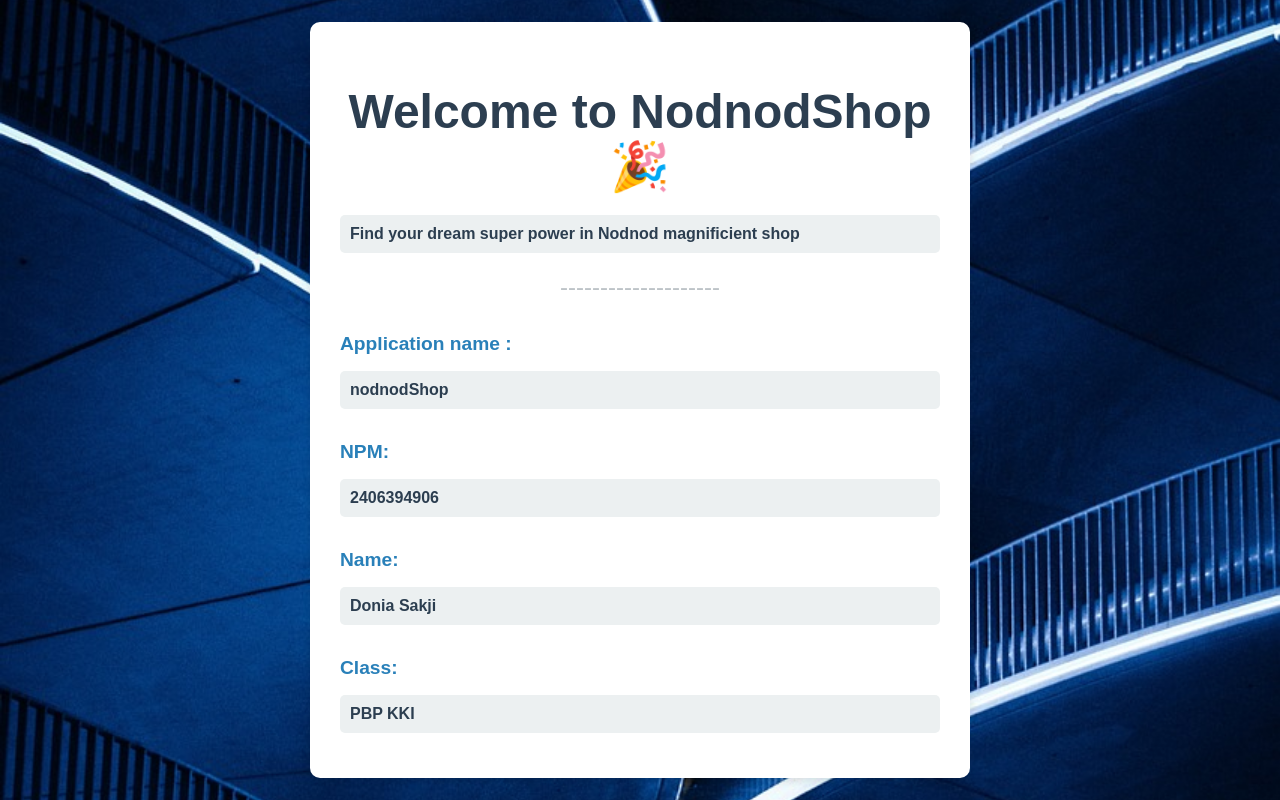
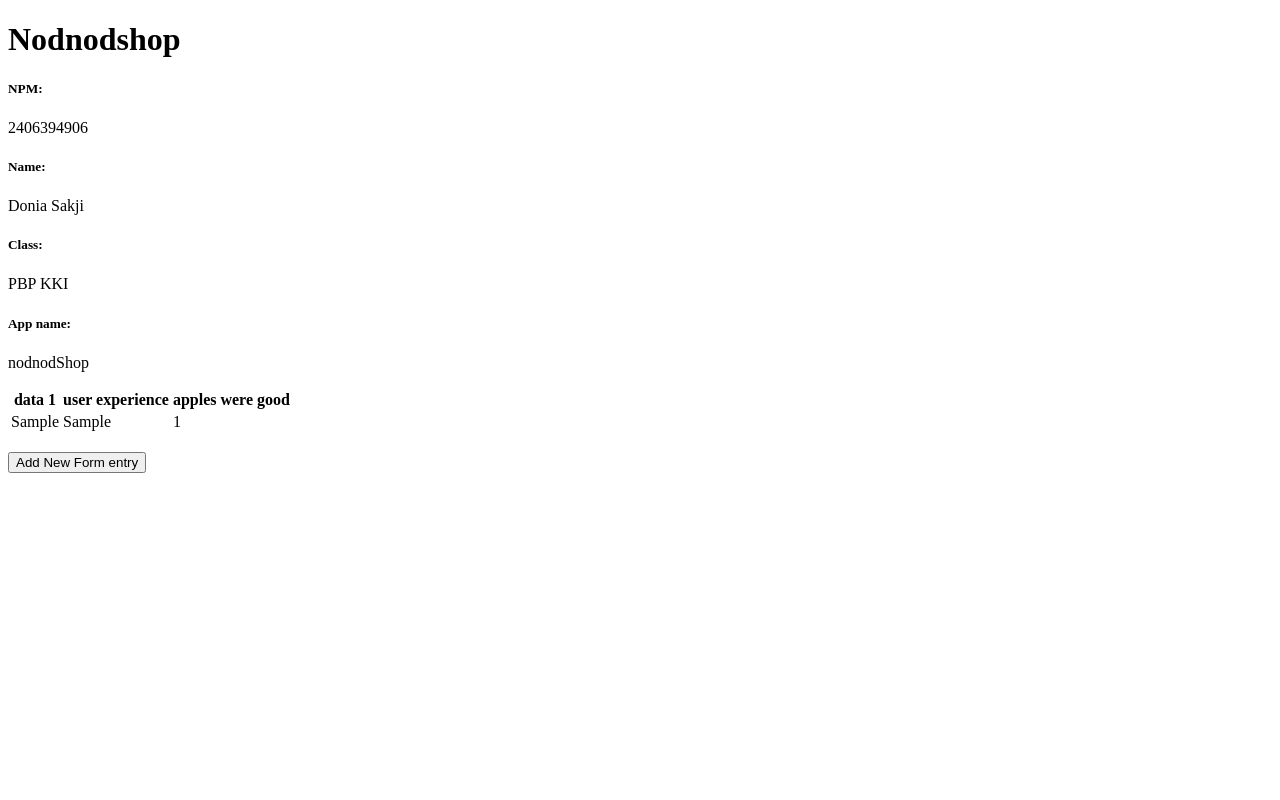
Before and after one commit to Nodnod77/Assignment_2_PBD, a Django app: page / in a window 1280 px wide. Run offline with Django 5.2, Linux system fonts and the light colour scheme; tables that the repository leaves empty hold one stand-in row (values such as "Sample post").

Commit message:
replace files

```diff
--- a/main/models.py
+++ b/main/models.py
@@ -1,4 +1,6 @@
 from django.db import models
+import uuid
+
 
 
 class Product(models.Model):
@@ -11,3 +13,9 @@ class Product(models.Model):
 
     def __str__(self):
         return self.name
+
+class FormEntry(models.Model):
+    id = models.UUIDField(primary_key=True, default=uuid.uuid4, editable=False)
+    data1 = models.CharField(max_length=255)
+    data2 = models.TextField()
+    data3 = models.IntegerField()
--- /dev/null
+++ b/main/templates/base.html
@@ -0,0 +1,13 @@
+{% load static %}
+<!DOCTYPE html>
+<html lang="en">
+  <head>
+    <meta charset="UTF-8" />
+    <meta name="viewport" content="width=device-width, initial-scale=1.0" />
+    {% block meta %} {% endblock meta %}
+  </head>
+
+  <body>
+    {% block content %} {% endblock content %}
+  </body>
+</html>
--- a/main/templates/main.html
+++ b/main/templates/main.html
@@ -1,29 +1,45 @@
-<!DOCTYPE html>
-<html lang="en">
-<head>
-    <meta charset="UTF-8">
-    <meta name="viewport" content="width=device-width, initial-scale=1.0">
-    <title>NodnodShop</title>
-    {% load static %} <!-- lload static files for css style -->
-    <link rel="stylesheet" type="text/css" href="{% static 'css/styles.css' %}">
-</head>
-<body>
-    <div class="container">
-        <h1>Welcome to NodnodShop 🎉</h1>
-<p> Find your dream super power in Nodnod magnificient shop</p>
-        <span>--------------------</span>
+{% extends 'base.html' %}
+{% block content %}
+<h1>Nodnodshop</h1>
 
-        <h5>Application name :</h5>
-        <p>{{ appName }}</p>
+<h5>NPM: </h5>
+<p>{{ npm }}<p>
 
-        <h5>NPM: </h5>
-        <p>{{ npm }}</p>
+<h5>Name:</h5>
+<p>{{ name }}</p>
 
-        <h5>Name: </h5>
-        <p>{{ name }}</p>
+<h5>Class:</h5>
+<p>{{ class }}</p>
 
-        <h5>Class: </h5>
-        <p>{{ class }}</p>
-    </div>
-</body>
-</html>
+<h5>App name:</h5>
+<p>{{ appName }}</p>
+
+{% if not form_entries %}
+<p>There are no form data in nodnodshop feedback.</p>
+{% else %}
+<table>
+  <tr>
+    <th>data 1</th>
+    <th>user experience</th>
+    <th>apples were good</th>
+  </tr>
+
+  {% comment %} This is how to display form data
+  {% endcomment %}
+  {% for form_entry in form_entries %}
+  <tr>
+    <td>{{form_entry.data1}}</td>
+    <td>{{form_entry.data2}}</td>
+    <td>{{form_entry.data3}}</td>
+  </tr>
+  {% endfor %}
+</table>
+{% endif %}
+
+<br />
+
+<a href="{% url 'main:create_form_entry' %}">
+  <button>Add New Form entry </button>
+</a>
+
+{% endblock content %}
--- a/main/urls.py
+++ b/main/urls.py
@@ -1,8 +1,13 @@
 from django.urls import path
-from main.views import show_main
+from main.views import show_main, create_form_entry, show_xml, show_json, show_xml_by_id, show_json_by_id
 
 app_name = 'main'
 
 urlpatterns = [
+    path('xml/<str:id>/', show_xml_by_id, name='show_xml_by_id'),
+    path('json/<str:id>/', show_json_by_id, name='show_json_by_id'),
+    path('json/', show_json, name='show_json'),
+    path('create-form-entry', create_form_entry, name='create_form_entry'),
+    path('xml/', show_xml, name='show_xml'),
     path('', show_main, name='show_main'),
 ]
--- a/main/views.py
+++ b/main/views.py
@@ -1,12 +1,47 @@
-from django.shortcuts import render
+from django.shortcuts import render, redirect
+from main.forms import FormEntryForm
+from main.models import FormEntry
+from django.http import HttpResponse
+from django.core import serializers
 
 # Create your views here.
 def show_main(request):
+    form_entries = FormEntry.objects.all()
+
     context = {
         'npm' : '2406394906 ',
         'name': 'Donia Sakji',
         'class': 'PBP KKI',
         'appName': 'nodnodShop',
+        'form_entries': form_entries,
     }
 
     return render(request, "main.html", context)
+
+
+
+def create_form_entry(request):
+    form = FormEntryForm(request.POST or None)
+
+    if form.is_valid() and request.method == "POST":
+        form.save()
+        return redirect('main:show_main')
+
+    context = {'form': form}
+    return render(request, "create_form_entry.html", context)
+
+def show_xml(request):
+    data = FormEntry.objects.all()
+    return HttpResponse(serializers.serialize("xml", data), content_type="application/xml")
+
+def show_json(request):
+    data = FormEntry.objects.all()
+    return HttpResponse(serializers.serialize("json", data), content_type="application/json")
+
+def show_xml_by_id(request, id):
+    data = FormEntry.objects.filter(pk=id)
+    return HttpResponse(serializers.serialize("xml", data), content_type="application/xml")
+
+def show_json_by_id(request, id):
+    data = FormEntry.objects.filter(pk=id)
+    return HttpResponse(serializers.serialize("json", data), content_type="application/json")
--- a/nodnodShop/settings.py
+++ b/nodnodShop/settings.py
@@ -55,7 +55,7 @@ ROOT_URLCONF = 'nodnodShop.urls'
 TEMPLATES = [
     {
         'BACKEND': 'django.template.backends.django.DjangoTemplates',
-        'DIRS': [],
+        'DIRS': [BASE_DIR / 'templates'],
         'APP_DIRS': True,
         'OPTIONS': {
             'context_processors': [
```
Also changed, not shown: main/forms.py (added, +7 -0 lines), main/templates/create_form_entry.html (added, +18 -0 lines), main/migrations/0002_formentry.py (added), main/migrations/0003_remove_formentry_data4_formentry_time_and_more.py (added), main/migrations/0004_alter_formentry_data2_alter_formentry_time.py (added), main/migrations/0005_remove_formentry_time_alter_formentry_data2.py (added).
